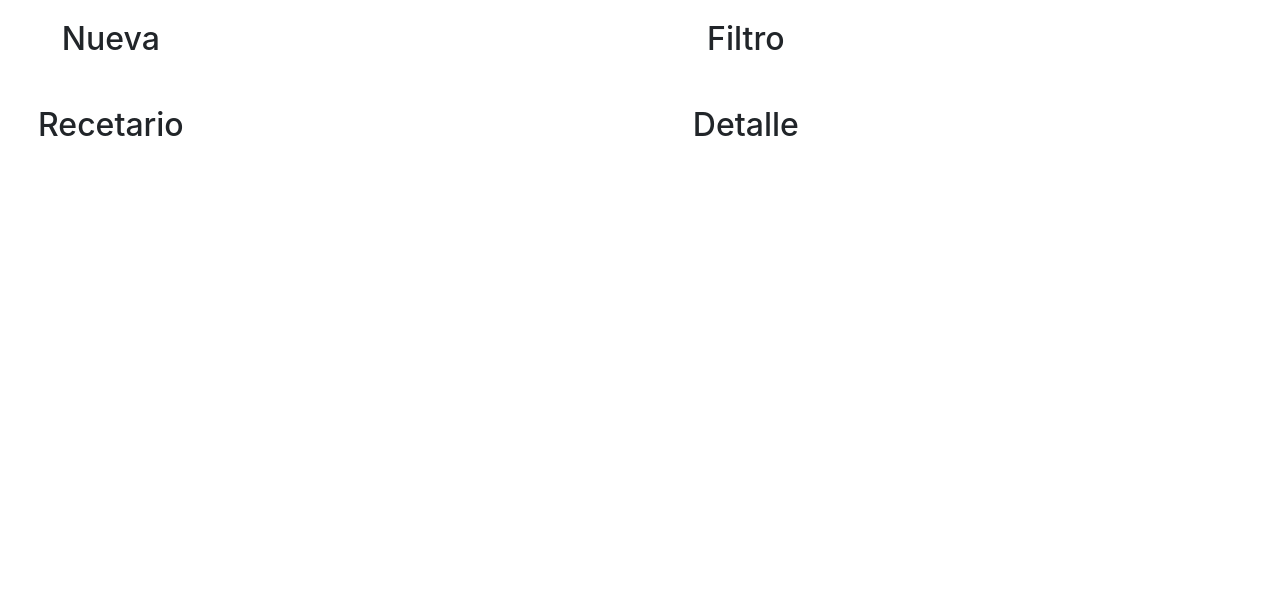
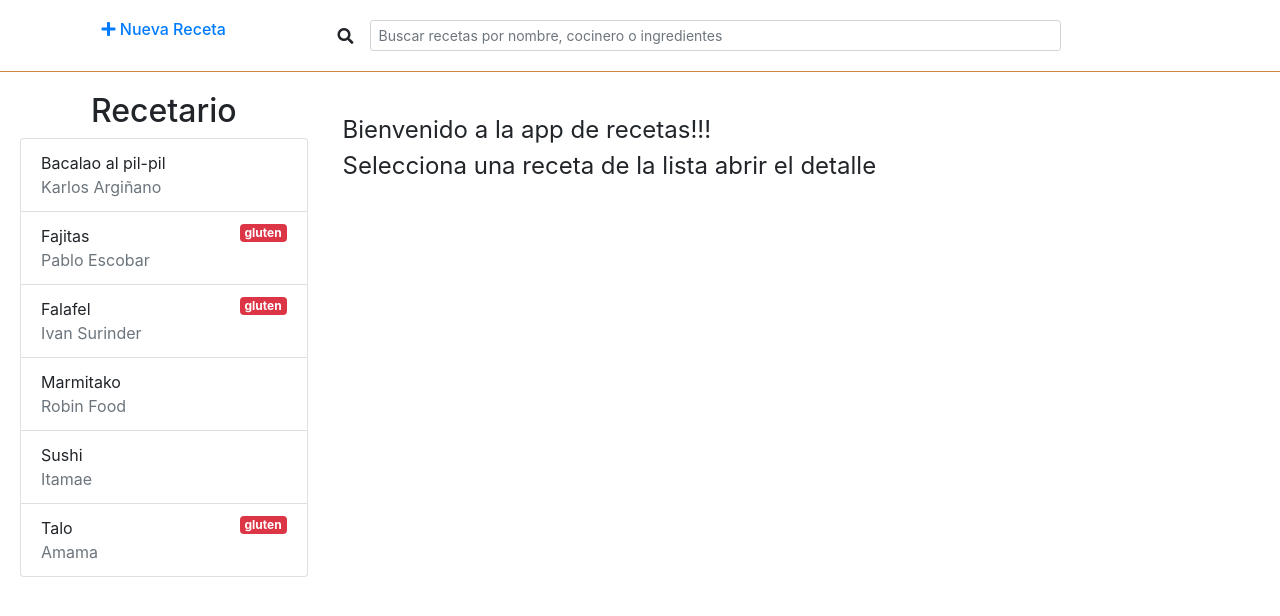
Before and after one commit to Erlantzcg89/recetasApp, an Angular app: page /inicio in a window 1280 px wide. Shown: the top 616 px of the page. Built offline with nearby package versions, Linux system fonts and the light colour scheme.

Commit message:
maquetacion basica

```diff
--- a/src/app/app.module.ts
+++ b/src/app/app.module.ts
@@ -6,11 +6,13 @@ import { FormsModule } from '@angular/forms';
 import { AppRoutingModule } from './app-routing.module';
 import { AppComponent } from './app.component';
 import { RecetarioComponent } from './paginas/recetario/recetario.component';
+import { RecetasPipe } from './pipes/recetas.pipe';
 
 @NgModule({
   declarations: [
     AppComponent,
-    RecetarioComponent
+    RecetarioComponent,
+    RecetasPipe
   ],
   imports: [
     BrowserModule,
--- a/src/app/paginas/recetario/recetario.component.html
+++ b/src/app/paginas/recetario/recetario.component.html
@@ -2,25 +2,74 @@
 
   <div class="recetario-header row">
 
-    <div class="col-2">
-      <h2 class="text-center">Nueva</h2>
+    <div class="col-3">
+      <a href="#">
+        <h6 class="text-center"><i class="fas fa-plus"></i> Nueva Receta</h6>
+      </a>
     </div>
 
-    <div class="col-10">
-      <h2 class="text-center">Filtro</h2>
+    <div class="col-9 form-inline">
+
+      <i class="fas fa-search" aria-hidden="true"></i>
+      <input class="form-control form-control-sm ml-3 w-75" type="text"
+        placeholder="Buscar recetas por nombre, cocinero o ingredientes" aria-label="Search" [(ngModel)]="busqueda">
+
     </div>
 
   </div>
 
   <div class="recetario-body row">
 
-    <div class="col-2">
+    <div class="col-3">
       <h2 class="text-center">Recetario</h2>
+      <ul class="login-lista list-group">
+        <li *ngFor="let r of recetas | recetasFiltro : busqueda" (click)="seleccionarReceta(r)"
+          class="list-group-item {{ (r.id==rSeleccionada.id) ? 'active' : '' }}">
+          {{r.nombre}} <span
+            class="{{(r.isGlutenFree)?'':'badge badge-danger float-right'}}">{{(r.isGlutenFree)?'':'gluten'}}</span>
+          <br><span class="text-muted">{{r.cocinero}}</span>
+        </li>
+      </ul>
     </div>
 
-    <div class="col-10">
-      <h2 class="text-center">Detalle</h2>
+    <!-- detalle -->
+    <div *ngIf="rSeleccionada !== ''; else elseBlock" class="recetario-detalle col-9">
+      <div class="recetario-detalle-titulo">
+        <h2 class="text-center">{{rSeleccionada.nombre}}</h2>
+      </div>
+      <div class="row">
+        <div class="recetario-detalle-imagen col-6">
+          <span
+            class="{{(rSeleccionada.isGlutenFree)?'':'badge badge-danger '}}">{{(rSeleccionada.isGlutenFree)?'':'con gluten'}}</span>
+          <img src="{{rSeleccionada.foto}}" alt="{{rSeleccionada.nombre}}">
+        </div>
+        <div class="col-6">
+          <ul class="login-lista list-group">
+            <li *ngFor="let i of rSeleccionada.ingredientes" class="list-group-item">
+              {{i}}
+            </li>
+          </ul>
+        </div>
+      </div>
+      <div class="recetario-detalle-like row">
+        <div class="col-1"><i class="far fa-heart"></i></div>
+        <div class="col-11">
+          <span><i>by {{rSeleccionada.cocinero}}</i></span>
+        </div>
+
+      </div>
+      <div class="recetario-detalle-descripcion">{{rSeleccionada.descripcion}}</div>
     </div>
 
+    <ng-template #elseBlock>
+
+      <div class="recetario-detalle-else col-9">
+        <p>Bienvenido a la app de recetas!!!<br>
+          Selecciona una receta de la lista abrir el detalle</p>
+      </div>
+
+    </ng-template>
+
   </div>
+
 </div>
--- a/src/app/paginas/recetario/recetario.component.scss
+++ b/src/app/paginas/recetario/recetario.component.scss
@@ -1,7 +1,53 @@
 .recetario-header {
   padding: 20px;
+
 }
 
 .recetario-body {
   padding: 20px;
+  border-top: 1px solid peru;
+
 }
+
+.recetario-detalle {
+  padding: 0;
+
+}
+
+.recetario-detalle-imagen {
+  img {
+    max-width: 300px;
+  }
+
+  span {
+    position: absolute;
+    top: 5px;
+    right: 20px;
+  }
+}
+
+.recetario-detalle-like {
+  padding: 5px 20px 0;
+
+  i.far {
+    color: red;
+  }
+}
+
+.recetario-detalle-descripcion {
+  padding: 5px 20px;
+}
+
+.recetario-detalle-else {
+
+  padding: 20px;
+
+  p {
+    font-size: 24px;
+  }
+}
+
+.recetario-detalle-titulo {
+  padding: 2px 0;
+
+}
--- a/src/app/paginas/recetario/recetario.component.ts
+++ b/src/app/paginas/recetario/recetario.component.ts
@@ -9,6 +9,8 @@ import { RECETAS } from '../../modelo/recetas';
 export class RecetarioComponent implements OnInit {
 
   recetas: Array<any>;
+  rSeleccionada: any;
+  busqueda: string;
 
   constructor() {
     console.log('RecetarioComponent constructor');
@@ -23,7 +25,18 @@ export class RecetarioComponent implements OnInit {
       return 0;
     });
 
+    this.rSeleccionada = '';
+
+    this.busqueda = '';
+
   }// constructor
+
+  seleccionarReceta = function (receta) {
+    console.log("seleccionarReceta( id: " + receta.id + ", nombre: " + receta.nombre + ")");
+
+    this.rSeleccionada = receta;
+
+  }// seleccionarReceta
 
   ngOnInit() {
     console.log('RecetarioComponent ngOnInit');
--- /dev/null
+++ b/src/app/pipes/recetas.pipe.ts
@@ -0,0 +1,43 @@
+import { Pipe, PipeTransform } from '@angular/core';
+
+@Pipe({
+  name: 'recetasFiltro'
+})
+export class RecetasPipe implements PipeTransform {
+
+  /**
+    * filtro para filtrar por nombre
+    * @param datos
+    * @param busqueda
+    */
+  transform(datos: any, busqueda: string): any {
+
+    console.debug(datos);
+    console.debug(busqueda);
+
+    let resultado;
+    let nombre;
+    let ingrediente;
+    let cocinero;
+
+    busqueda = busqueda.trim();
+
+    if (busqueda && '' !== busqueda) {
+
+      busqueda = busqueda.toUpperCase();
+
+      resultado = datos.filter((el) => {
+        console.debug(el);
+        nombre = el.nombre.toUpperCase();
+        return nombre.includes(busqueda);
+      });
+
+    } else {
+      resultado = datos;
+    }
+
+    return resultado;
+
+  }// transform
+
+}
```
